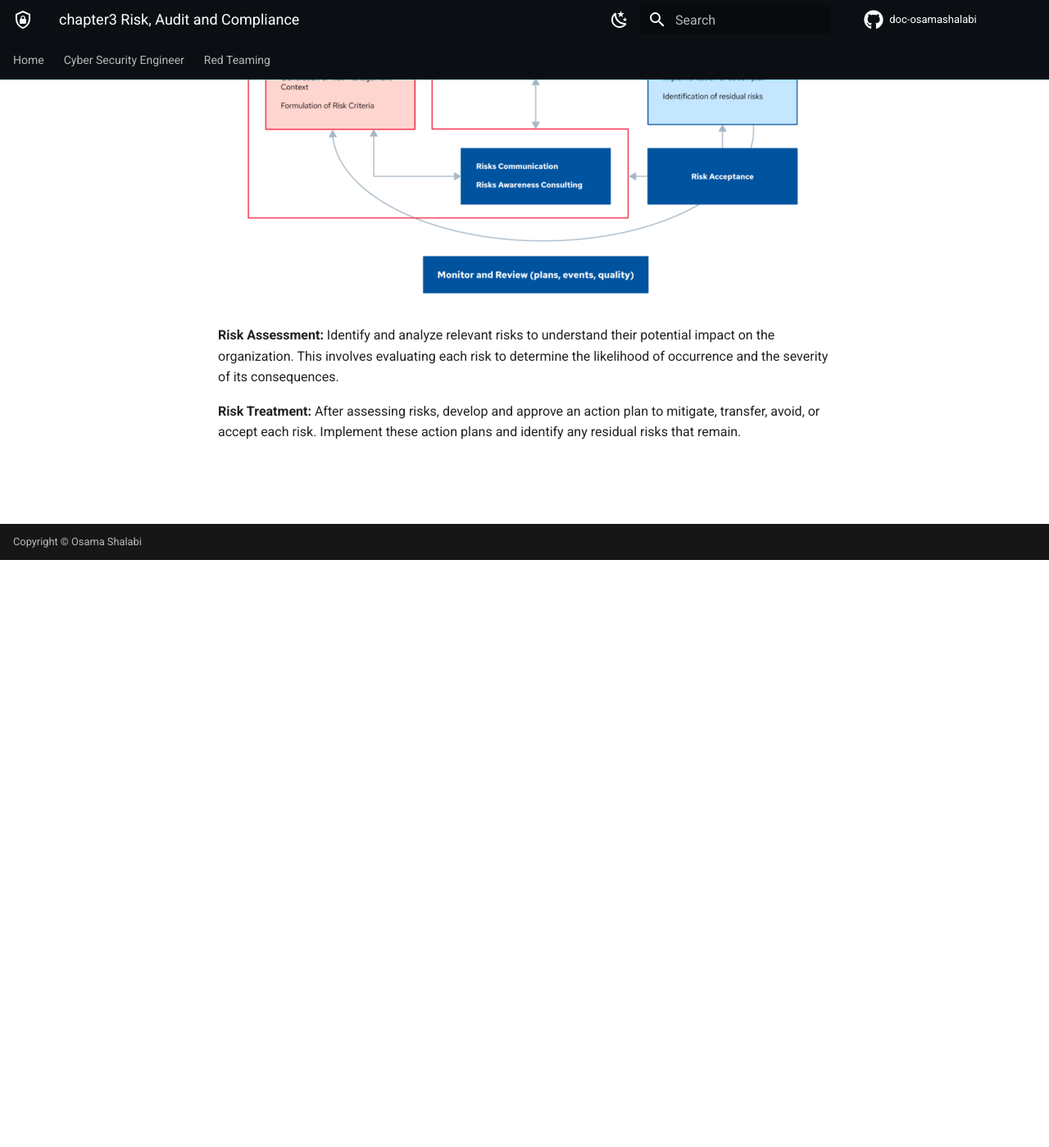
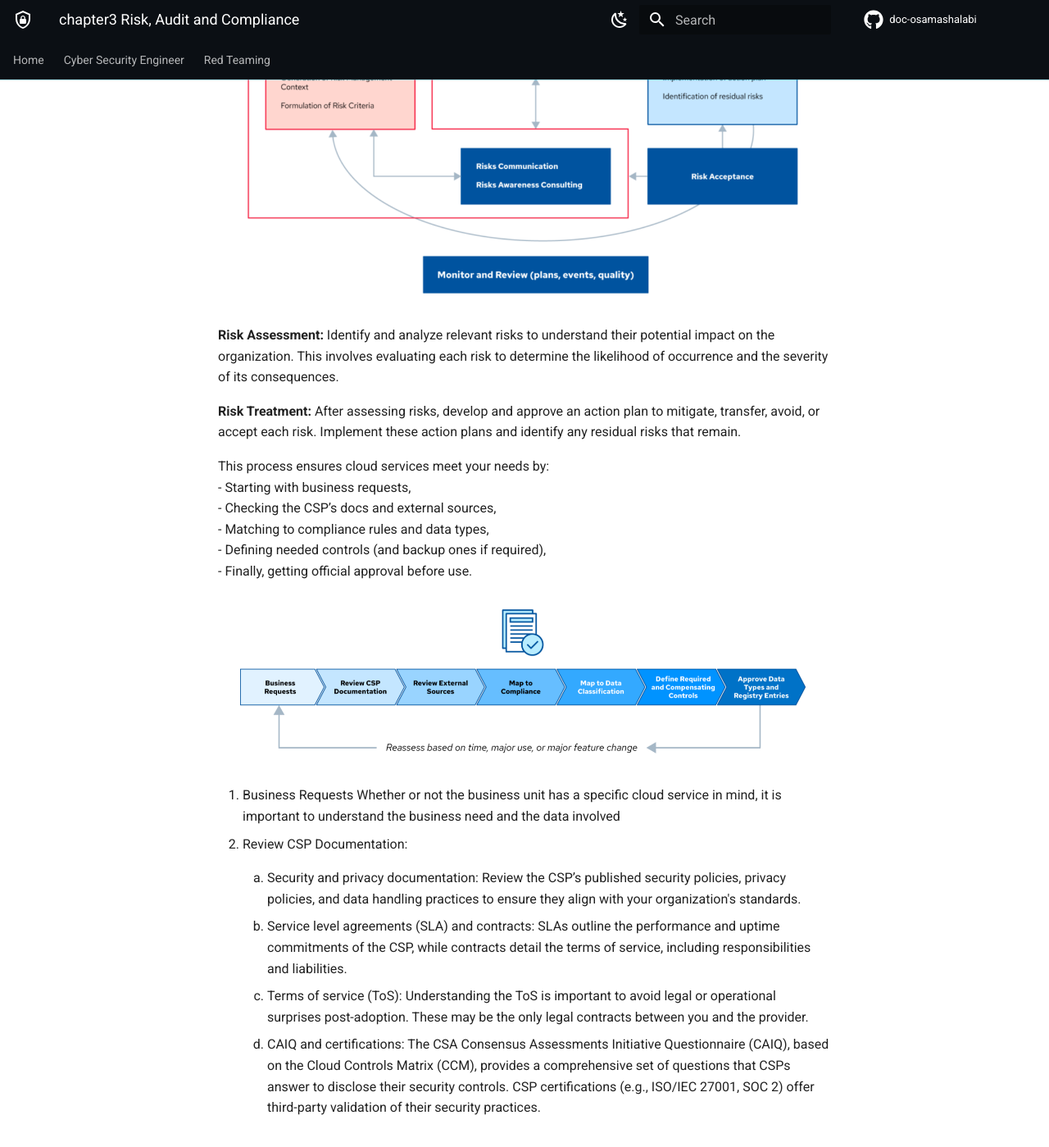
Before and after one commit to osamashalabi432-png/doc-osamashalabi, an MkDocs documentation site: the page built from docs/cyber-security-engineer/cloud/CCSK/chapter3 - Risk, Audit and Compliance.md, in a window 1280 px wide and 1400 px high, scrolled down 717 px. Shown: the whole window at 82% size. Built offline with MkDocs 1.6.1 and Material for MkDocs 9.7.7, drawn with Linux system fonts in a browser that asks for light colours; comment, search, counter and statistics services are not loaded.

Commit message:
vault backup: 2026-09-18 10:43:49

```diff
--- a/docs/cyber-security-engineer/cloud/CCSK/chapter3 - Risk, Audit and Compliance.md
+++ b/docs/cyber-security-engineer/cloud/CCSK/chapter3 - Risk, Audit and Compliance.md
@@ -16,3 +16,24 @@
 **Risk Assessment:** Identify and analyze relevant risks to understand their potential impact on the organization. This involves evaluating each risk to determine the likelihood of occurrence and the severity of its consequences.
 
 **Risk Treatment:** After assessing risks, develop and approve an action plan to mitigate, transfer, avoid, or accept each risk. Implement these action plans and identify any residual risks that remain.
+
+
+
+This process ensures cloud services meet your needs by:
+- Starting with business requests,
+- Checking the CSP’s docs and external sources,
+- Matching to compliance rules and data types,
+- Defining needed controls (and backup ones if required),
+- Finally, getting official approval before use.
+
+![](../../../attachments/Pasted%20image%2020260918104005.png)
+
+1. Business Requests Whether or not the business unit has a specific cloud service in mind, it is important to understand the business need and the data involved
+2. Review CSP Documentation:
+	1. Security and privacy documentation: Review the CSP’s published security policies, privacy policies, and data handling practices to ensure they align with your organization's standards.
+
+	2. Service level agreements (SLA) and contracts: SLAs outline the performance and uptime commitments of the CSP, while contracts detail the terms of service, including responsibilities and liabilities.
+
+	3. Terms of service (ToS): Understanding the ToS is important to avoid legal or operational surprises post-adoption. These may be the only legal contracts between you and the provider.
+
+	4. CAIQ and certifications: The CSA Consensus Assessments Initiative Questionnaire (CAIQ), based on the Cloud Controls Matrix (CCM), provides a comprehensive set of questions that CSPs answer to disclose their security controls. CSP certifications (e.g., ISO/IEC 27001, SOC 2) offer third-party validation of their security practices.
```
Also changed, not shown: docs/attachments/Pasted image 20260918104005.png (added).
